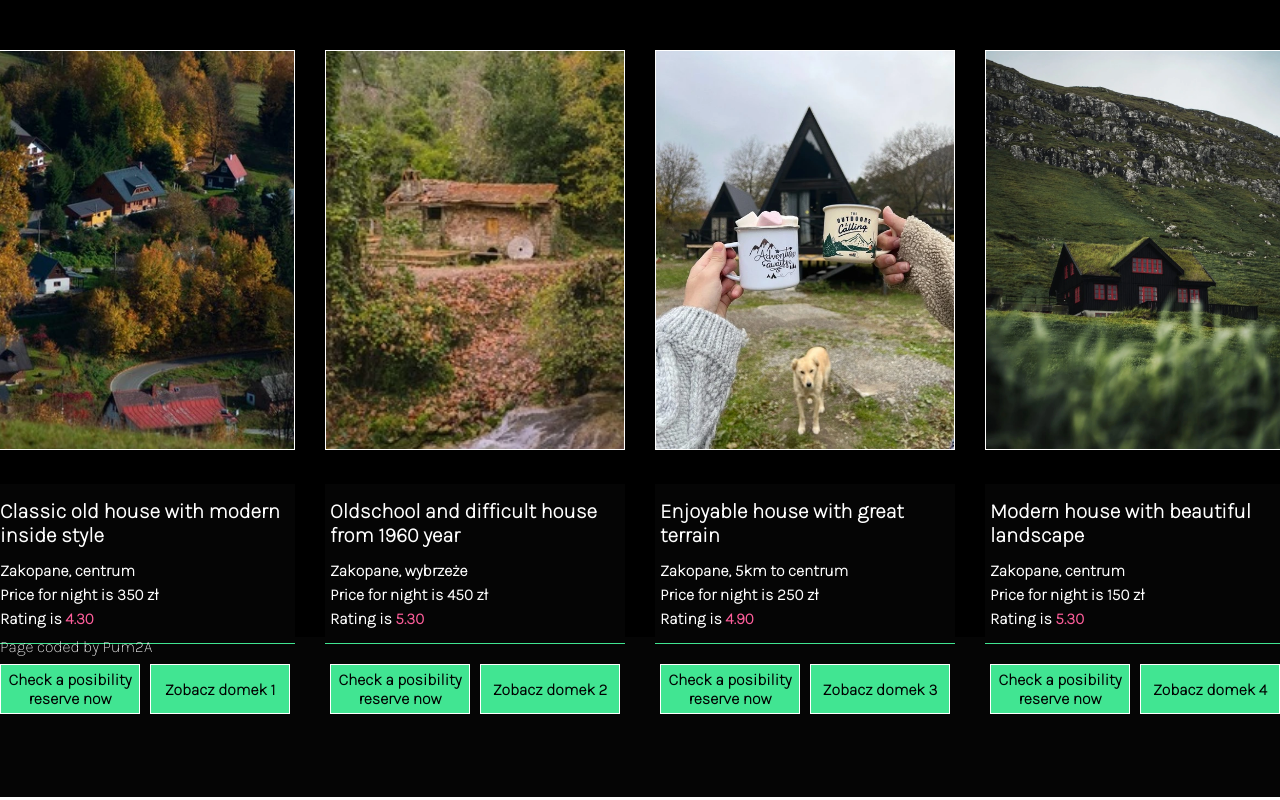
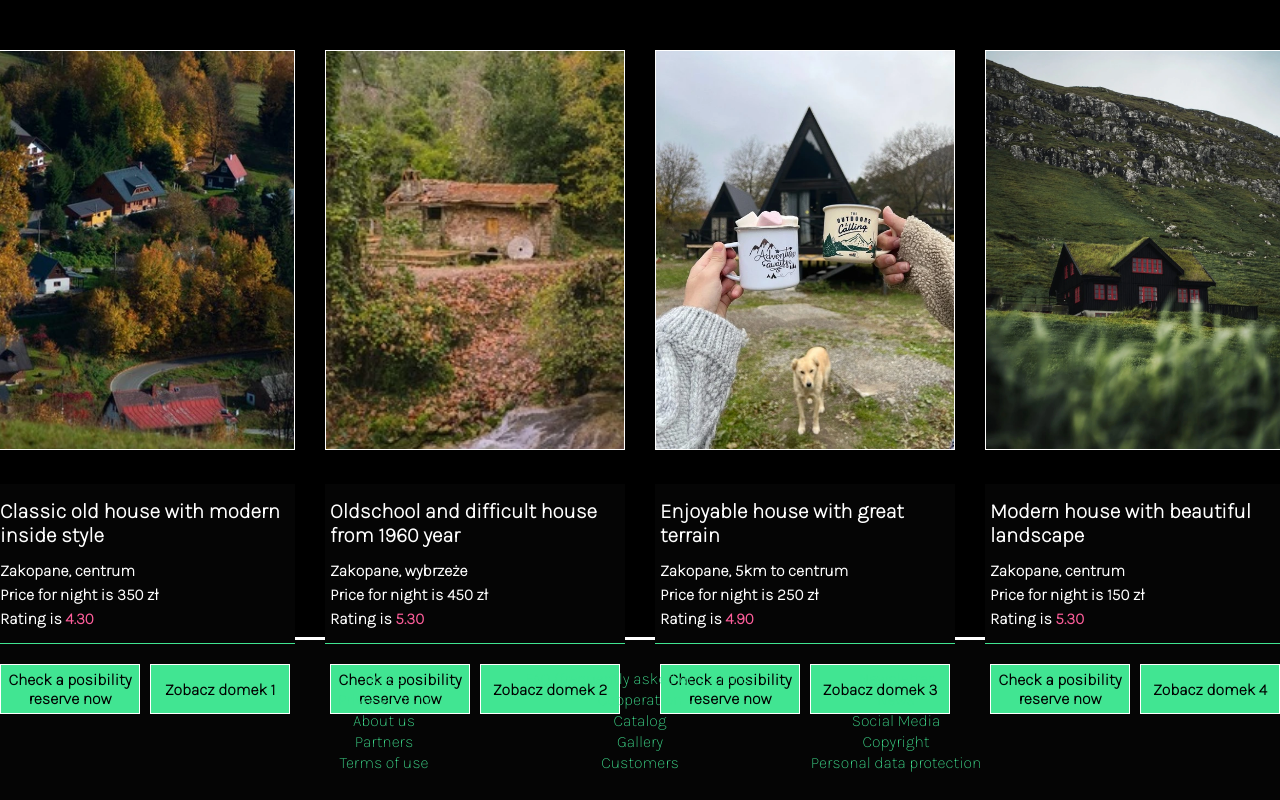
Before and after one commit to Pum2A/HotelProject, an Angular app: page / in a window 1280 px wide. Shown: the part 1267-2067 px from the top of the page. Built offline with nearby package versions, Linux system fonts and the light colour scheme.

Commit message:
reservation check added

```diff
--- a/src/app/components/footer/footer.component.html
+++ b/src/app/components/footer/footer.component.html
@@ -1,4 +1,27 @@
 <footer>
-Page coded by Pum2A
+
+  <div class="text-container">
+    <div class="text-content-first">
+      <a>Rules</a>
+      <a>Privacy Policy</a>
+      <a>About us</a>
+      <a>Partners</a>
+      <a>Terms of use</a>
+    </div>
+    <div class="text-content-second">
+      <a>FAQ (frequently asked questions)</a>
+      <a>Cooperation</a>
+      <a>Catalog</a>
+      <a>Gallery</a>
+      <a>Customers</a>
+    </div>
+    <div class="text-content-third">
+      <a>Newsletter</a>
+      <a>News</a>
+      <a>Social Media</a>
+      <a>Copyright</a>
+      <a>Personal data protection</a>
+    </div>
+  </div>
 
 </footer>
--- a/src/app/components/footer/footer.component.scss
+++ b/src/app/components/footer/footer.component.scss
@@ -2,4 +2,25 @@ footer{
 height: 10rem;
 background-color: #050505;
 color: #fff;
+display: flex;
+justify-content: center;
+border-top: 3px solid #fff;
 }
+.text-container{
+  width: 60%;
+  display: flex;
+}
+.text-content-first, .text-content-second, .text-content-third{
+  width: 34%;
+  display: flex;
+  justify-content: center;
+  flex-direction: column;
+  align-items: center;
+  text-align: left;
+  color: #41e592;
+  gap:2px;
+
+}
+.text-content-first a, .text-content-second a, .text-content-third a{
+  cursor: pointer;
+}
--- a/src/app/components/header/header.component.scss
+++ b/src/app/components/header/header.component.scss
@@ -99,6 +99,7 @@ h1{
   color: #16dfa7;
   font-weight: 700;
   text-shadow: 1px 1px 1px #000;
+  margin: 15px 15px;
 }
 
 
--- a/src/app/components/house-details/house-details.component.html
+++ b/src/app/components/house-details/house-details.component.html
@@ -7,13 +7,21 @@
     <div class="flex">
 
       <h2 class="house-name-content">{{ houseInfo.name }}</h2>
-      <p class="place-content">{{ houseInfo.description }}</p>
-      <p class="price-content">Cena: <span>
+      <p class="place-content">Place: {{ houseInfo.description }}</p>
+      <p class="price-content">Price: <span>
 
         {{ houseInfo.price }}
       </span>
         zł</p>
       <p class="about-content">About: {{houseInfo.about}}</p>
+      <div class="button-reserve-container">
+        <button (click)="checkAvailability()">Check a posibility reserve now</button>
+        <button>Send a message to us!</button>
+        <button routerLink="">Back to menu</button>
+
+
+      </div>
+
     </div>
   </div>
 </div>
--- a/src/app/components/house-details/house-details.component.scss
+++ b/src/app/components/house-details/house-details.component.scss
@@ -6,7 +6,7 @@ img{
 .background-house-container{
   background-color: #000;
   width: 100%;
-  height: 100vh;
+  height: 80vh;
   display:flex;
   justify-content: center;
 }
@@ -25,6 +25,11 @@ color: #fff;
   justify-content: center;
   align-items: center;
   flex-direction: column;
+
+}
+
+.flex2 img{
+  border: 3px solid #16dfa7;
 }
 
 .flex{
@@ -68,3 +73,28 @@ p{
 .price-content span{
   color: rgb(255 94 155);
 }
+
+
+.button-reserve-container{
+  margin: 15px;
+  max-width: 500px;
+  display: flex;
+  justify-content: center;
+  align-items: center;
+}
+
+.button-reserve-container button{
+  height: 50px;
+  width: 300px;
+  outline: none;
+  margin: 5px;
+  border: 1px solid #fff;
+  background-color: #41e592;
+  color: #000;
+  font-size: 1rem;
+  font-weight: 700;
+  cursor: pointer;
+  &:hover{
+    background-color: rgb(255 94 155);
+  }
+}
--- a/src/app/components/house-details/house-details.component.ts
+++ b/src/app/components/house-details/house-details.component.ts
@@ -1,6 +1,7 @@
 import { Component, OnInit } from '@angular/core';
 import { ActivatedRoute } from '@angular/router';
 import { HousesService } from 'src/app/services/house.service';
+import { House } from 'src/app/services/house.service';
 
 @Component({
   selector: 'app-house-details',
@@ -29,4 +30,20 @@ export class HouseDetailsComponent implements OnInit {
       }
     });
   }
+
+
+
+  checkAvailability(): void {
+    this.houseService.getHouseDetails(this.houseNumber).subscribe(
+      (house: House) => {
+        const message = house.occupied ? 'This house is occupied' : 'This house is available';
+        alert(message);
+      },
+      error => {
+        console.error(error);
+        alert('Error occurred while checking availability');
+      }
+    );
+  }
+
 }
--- a/src/app/services/house.service.ts
+++ b/src/app/services/house.service.ts
@@ -8,6 +8,8 @@ export interface House {
   description: string;
   price: string;
   image_id: string;
+  occupied: boolean;
+
 }
 
 @Injectable({
@@ -37,4 +39,16 @@ export class HousesService {
     );
   }
 
+  getHouseDetails(id: number): Observable<House> {
+    return this.http.get<House>(`${this.url}${id}`).pipe(
+      tap((house: House) => {
+        if (house.occupied) {
+          house.occupied = true;
+        } else {
+          house.occupied = false;
+        }
+      })
+    );
+  }
+
 }
```
Also changed, not shown: src/app/services/reservation.service.ts (deleted, +0 -20 lines), 1 other file (tests, documents, lock files or other folders).
